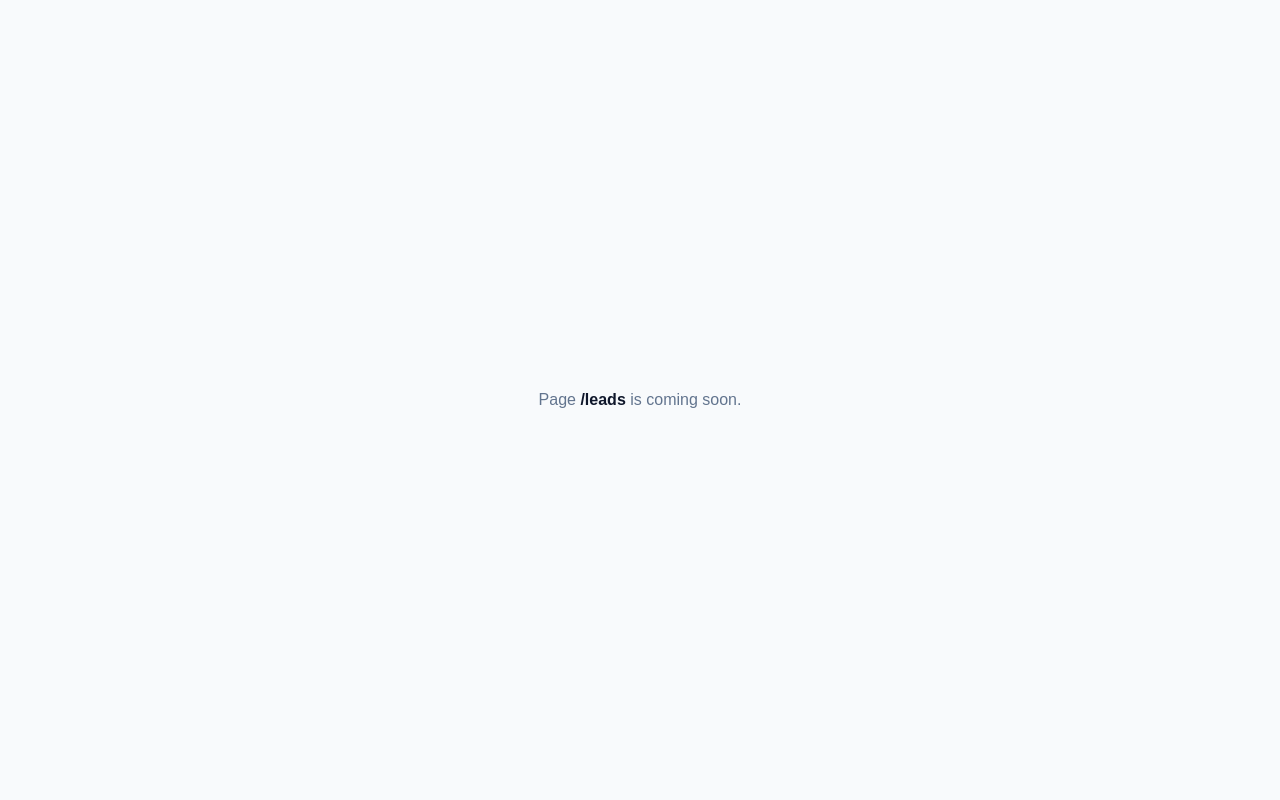
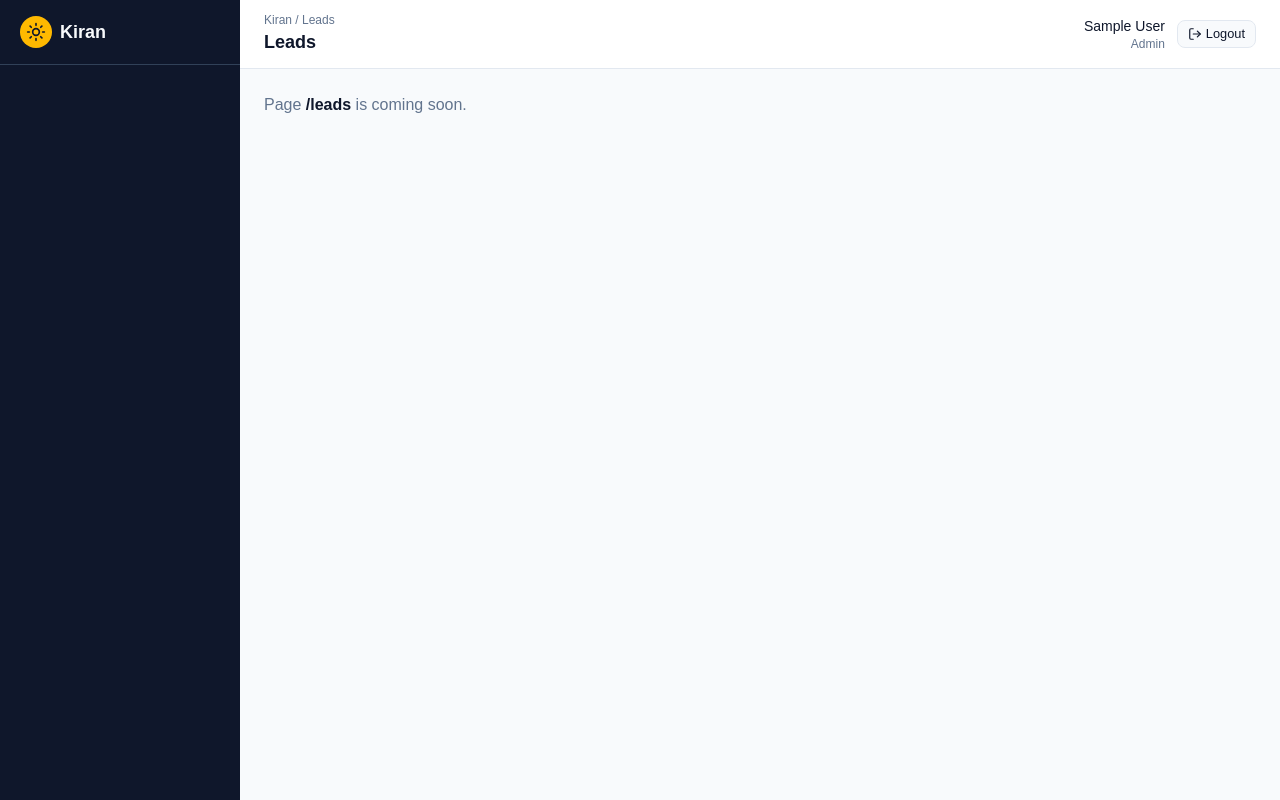
Before and after one commit to aditi00223/kiran-solar, a React (Vite) app in the folder client/: page /leads in a window 1280 px wide. Built offline with nearby package versions, Linux system fonts and the light colour scheme; sample sign-in values are in the browser's storage.

Commit message:
feat(F1): add sidebar layout with role-based menu

```diff
--- a/client/src/App.jsx
+++ b/client/src/App.jsx
@@ -1,16 +1,15 @@
 import { BrowserRouter, Routes, Route, Navigate, useLocation } from 'react-router-dom'
 import { Toaster } from '@/components/ui/sonner'
 import Login from '@/pages/Login'
+import AppLayout from '@/layouts/AppLayout'
 
 // Temporary page for routes we haven't built yet
 function ComingSoon() {
   const { pathname } = useLocation()
   return (
-    <div className="flex min-h-screen items-center justify-center">
-      <p className="text-muted-foreground">
-        Page <span className="font-semibold text-foreground">{pathname}</span> is coming soon.
-      </p>
-    </div>
+    <p className="text-muted-foreground">
+      Page <span className="font-semibold text-foreground">{pathname}</span> is coming soon.
+    </p>
   )
 }
 
@@ -20,7 +19,9 @@ function App() {
       <Routes>
         <Route path="/" element={<Navigate to="/login" replace />} />
         <Route path="/login" element={<Login />} />
-        <Route path="*" element={<ComingSoon />} />
+        <Route element={<AppLayout />}>
+          <Route path="*" element={<ComingSoon />} />
+        </Route>
       </Routes>
       <Toaster richColors position="top-right" />
     </BrowserRouter>
--- /dev/null
+++ b/client/src/layouts/AppLayout.jsx
@@ -0,0 +1,118 @@
+import { NavLink, Navigate, Outlet, useLocation, useNavigate } from 'react-router-dom'
+import {
+  LayoutDashboard,
+  Users,
+  ClipboardCheck,
+  FileText,
+  ShoppingCart,
+  Warehouse,
+  CalendarDays,
+  Landmark,
+  Wallet,
+  ScanLine,
+  Headset,
+  Package,
+  LogOut,
+  Sun,
+} from 'lucide-react'
+import { Button } from '@/components/ui/button'
+
+// One list for the whole menu. "roles" decides who sees each item.
+const MENU = [
+  { label: 'Dashboard', to: '/dashboard', icon: LayoutDashboard, roles: ['DIRECTOR'] },
+  { label: 'Leads', to: '/leads', icon: Users, roles: ['SALES'] },
+  { label: 'Surveys', to: '/surveys', icon: ClipboardCheck, roles: ['SALES', 'TECHNICIAN'] },
+  { label: 'Quotes', to: '/quotes/new', icon: FileText, roles: ['SALES'] },
+  { label: 'Orders', to: '/orders', icon: ShoppingCart, roles: ['SALES'] },
+  { label: 'Warehouse', to: '/warehouse', icon: Warehouse, roles: ['WAREHOUSE'] },
+  { label: 'Dispatch', to: '/dispatch', icon: ScanLine, roles: ['WAREHOUSE'] },
+  { label: 'Stock', to: '/stock', icon: Package, roles: ['WAREHOUSE'] },
+  { label: 'Schedule', to: '/schedule', icon: CalendarDays, roles: ['SALES', 'TECHNICIAN'] },
+  { label: 'Subsidy', to: '/subsidy', icon: Landmark, roles: ['SALES', 'DIRECTOR'] },
+  { label: 'Technician pay', to: '/payroll', icon: Wallet, roles: ['DIRECTOR'] },
+  { label: 'Tickets', to: '/tickets', icon: Headset, roles: ['SUPPORT'] },
+]
+
+function getUser() {
+  try {
+    return JSON.parse(localStorage.getItem('user'))
+  } catch {
+    return null
+  }
+}
+
+export default function AppLayout() {
+  const navigate = useNavigate()
+  const { pathname } = useLocation()
+  const user = getUser()
+
+  // Not logged in: send to the login page
+  if (!localStorage.getItem('token') || !user) {
+    return <Navigate to="/login" replace />
+  }
+
+  const items = MENU.filter((item) => item.roles.includes(user.role))
+  const current = MENU.find((item) => pathname.startsWith(item.to.split('/:')[0]))
+
+  function logout() {
+    localStorage.removeItem('token')
+    localStorage.removeItem('user')
+    navigate('/login')
+  }
+
+  return (
+    <div className="flex min-h-screen">
+      {/* Sidebar */}
+      <aside className="hidden w-60 shrink-0 flex-col bg-sidebar text-sidebar-foreground md:flex">
+        <div className="flex items-center gap-2 border-b border-sidebar-border px-5 py-4">
+          <div className="flex h-8 w-8 items-center justify-center rounded-full bg-sidebar-primary">
+            <Sun className="h-5 w-5 text-sidebar-primary-foreground" />
+          </div>
+          <span className="text-lg font-semibold">Kiran</span>
+        </div>
+        <nav className="flex-1 space-y-1 p-3">
+          {items.map(({ label, to, icon: Icon }) => (
+            <NavLink
+              key={to}
+              to={to}
+              className={({ isActive }) =>
+                'flex items-center gap-3 rounded-lg px-3 py-2 text-sm transition-colors ' +
+                (isActive
+                  ? 'bg-sidebar-accent text-sidebar-primary'
+                  : 'hover:bg-sidebar-accent/60')
+              }
+            >
+              <Icon className="h-4 w-4" />
+              {label}
+            </NavLink>
+          ))}
+        </nav>
+      </aside>
+
+      {/* Main area */}
+      <div className="flex min-w-0 flex-1 flex-col">
+        <header className="flex items-center justify-between border-b bg-card px-6 py-3">
+          <div>
+            <p className="text-xs text-muted-foreground">Kiran / {current?.label ?? 'Page'}</p>
+            <h1 className="text-lg font-semibold">{current?.label ?? 'Page'}</h1>
+          </div>
+          <div className="flex items-center gap-3">
+            <div className="text-right">
+              <p className="text-sm font-medium capitalize">{user.name}</p>
+              <p className="text-xs capitalize text-muted-foreground">
+                {user.role.toLowerCase()}
+              </p>
+            </div>
+            <Button variant="outline" size="sm" onClick={logout}>
+              <LogOut className="h-4 w-4" />
+              Logout
+            </Button>
+          </div>
+        </header>
+        <main className="flex-1 p-6">
+          <Outlet />
+        </main>
+      </div>
+    </div>
+  )
+}
```
